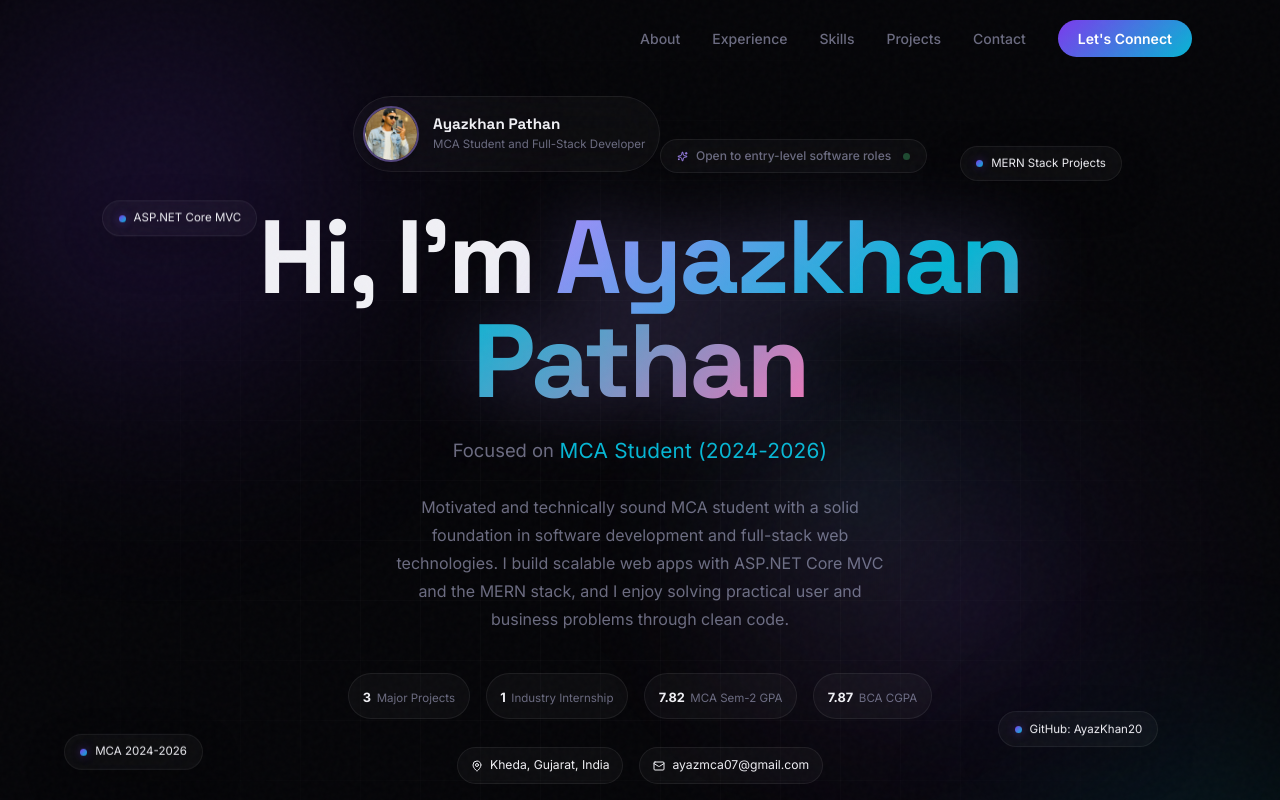
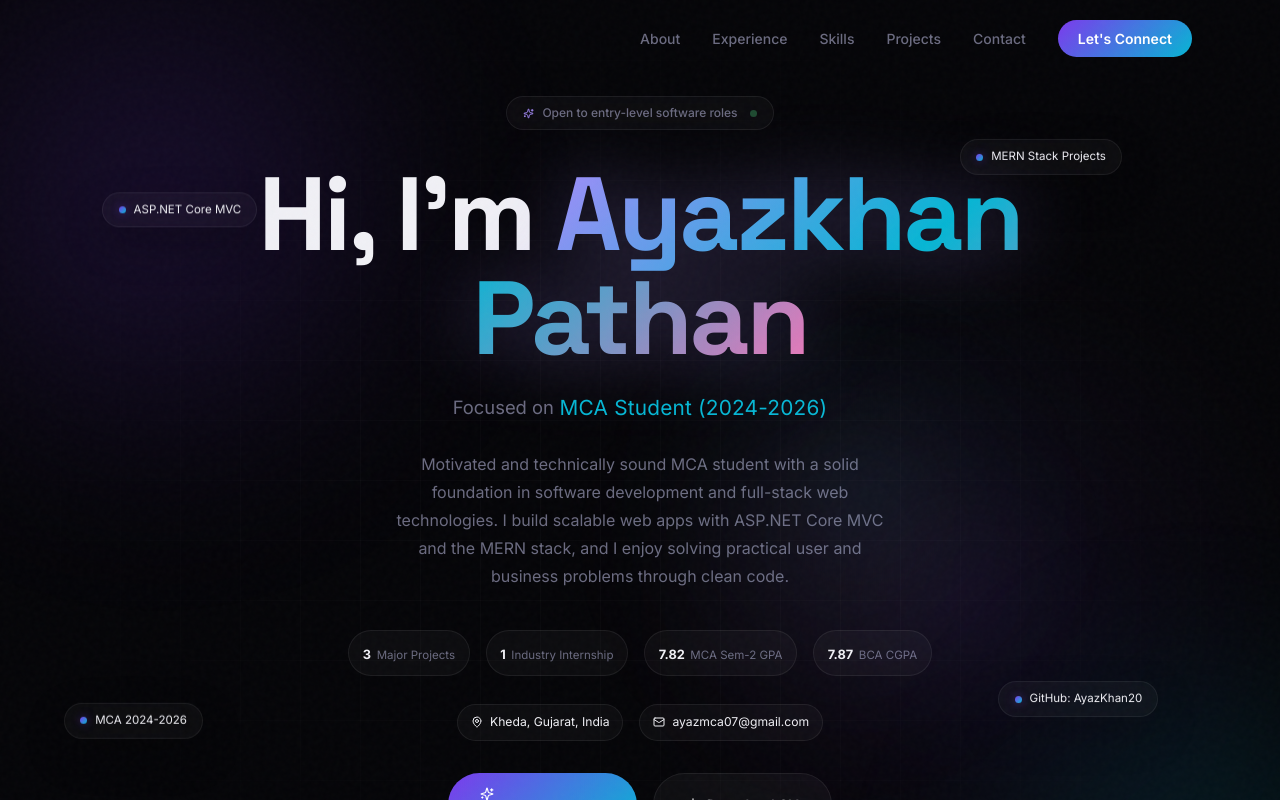
Before and after one commit to AyazKhan20/Ayaz-Portfolio, a React (Vite) app: page / in a window 1280 px wide. Shown: the top 800 px of the page. Built offline with nearby package versions, Linux system fonts and the light colour scheme.

Commit message:
Revert "feat: add hero profile photo section on first screen"
This reverts commit bc3389c6cefdaf5e5a17715098d412af76a2b91c.

```diff
--- a/src/components/Hero.jsx
+++ b/src/components/Hero.jsx
@@ -86,21 +86,6 @@ export default function Hero() {
       ))}
 
       <motion.div className="hero-content" style={{ x: contentX, y: contentY, rotateX, rotateY, transformStyle: 'preserve-3d' }}>
-        <motion.div
-          initial={{ opacity: 0, y: 24 }}
-          animate={{ opacity: 1, y: 0 }}
-          transition={{ duration: 0.6 }}
-          className="hero-profile-card glass"
-        >
-          <div className="hero-photo-frame">
-            <img src={profile.profileImage} alt={`${profile.name} profile`} className="hero-photo" loading="eager" />
-          </div>
-          <div className="hero-profile-meta">
-            <p className="hero-profile-name">{profile.name}</p>
-            <p className="hero-profile-role">{profile.title}</p>
-          </div>
-        </motion.div>
-
         <motion.div
           initial={{ opacity: 0, y: 20 }}
           animate={{ opacity: 1, y: 0 }}
--- a/src/data/resumeData.js
+++ b/src/data/resumeData.js
@@ -1,6 +1,4 @@
-const basePath = import.meta.env.BASE_URL
-const resumePath = `${basePath}resume.pdf`
-const profileImagePath = `${basePath}profile.jpg`
+const resumePath = `${import.meta.env.BASE_URL}resume.pdf`
 
 export const profile = {
   name: 'Ayazkhan Pathan',
@@ -13,7 +11,6 @@ export const profile = {
   linkedin: 'https://www.linkedin.com/in/ayazkhan-pathan-43302b357/',
   github: 'https://github.com/AyazKhan20',
   resumeUrl: resumePath,
-  profileImage: profileImagePath,
   summary:
     'Motivated and technically sound MCA student with a solid foundation in software development and full-stack web technologies. I build scalable web apps with ASP.NET Core MVC and the MERN stack, and I enjoy solving practical user and business problems through clean code.',
 }
--- a/src/index.css
+++ b/src/index.css
@@ -264,41 +264,6 @@ body {
   text-align: center;
   will-change: transform;
 }
-.hero-profile-card {
-  display: inline-flex;
-  align-items: center;
-  gap: 0.9rem;
-  padding: 0.55rem 0.85rem 0.55rem 0.55rem;
-  border-radius: 9999px;
-  margin-bottom: 1.1rem;
-}
-.hero-photo-frame {
-  width: 56px;
-  height: 56px;
-  border-radius: 50%;
-  overflow: hidden;
-  border: 2px solid rgba(167, 139, 250, 0.45);
-  box-shadow: 0 10px 24px rgba(0, 0, 0, 0.28);
-}
-.hero-photo {
-  width: 100%;
-  height: 100%;
-  object-fit: cover;
-}
-.hero-profile-meta {
-  text-align: left;
-}
-.hero-profile-name {
-  font-family: 'Space Grotesk', sans-serif;
-  font-weight: 700;
-  font-size: 0.95rem;
-  line-height: 1.2;
-}
-.hero-profile-role {
-  font-size: 0.72rem;
-  color: var(--muted);
-  margin-top: 0.18rem;
-}
 .hero-badge {
   display: inline-flex;
   align-items: center;
@@ -409,16 +374,6 @@ body {
 
   .floating-snippet {
     display: none;
-  }
-
-  .hero-profile-card {
-    width: 100%;
-    justify-content: center;
-    border-radius: 18px;
-  }
-
-  .hero-profile-meta {
-    text-align: left;
   }
 }
 
```
Also changed, not shown: public/profile.jpg (deleted).
